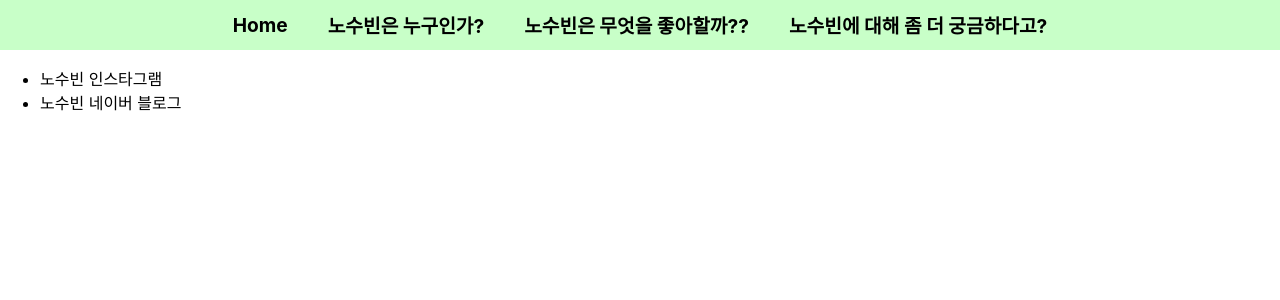
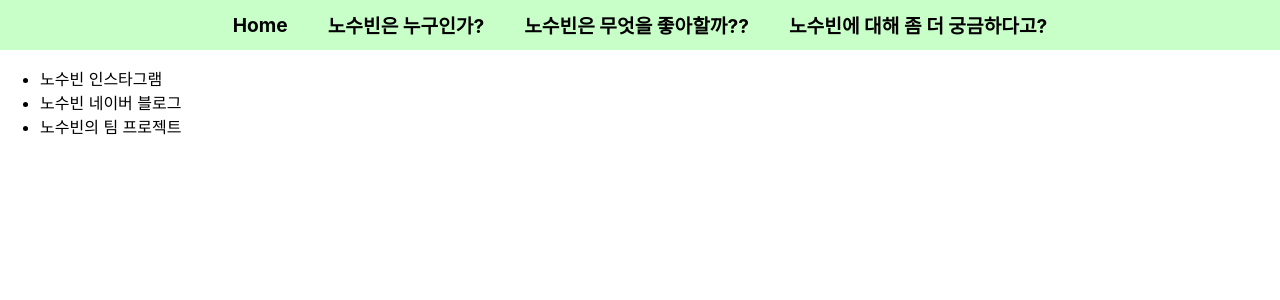
Before and after one commit to nohsoobin/huhuhu, a Next.js app: page /contact in a window 1280 px wide. Shown: the top 300 px of the page. Built offline with nearby package versions, Linux system fonts and the light colour scheme.

Commit message:
aa
Signed-off-by: nohsoobin <nohsoobin18@naver.com>

```diff
--- a/pages/contact.js
+++ b/pages/contact.js
@@ -14,6 +14,9 @@ export default function Navbar() {
         <li>
           <a href="https://blog.naver.com/nohsoobin18">노수빈 네이버 블로그</a>
         </li>
+        <li>
+          <a href="https://booksite-one.vercel.app/">노수빈의 팀 프로젝트</a>
+        </li>
       </ul>
     </div>
   )
```
